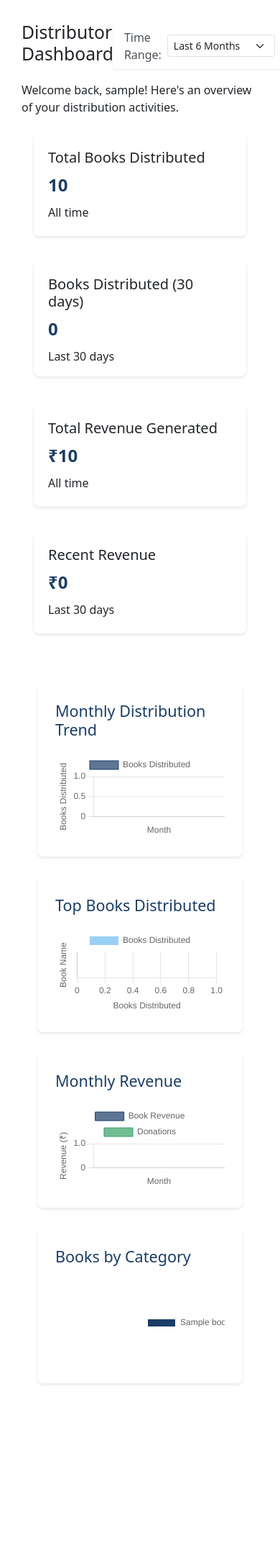
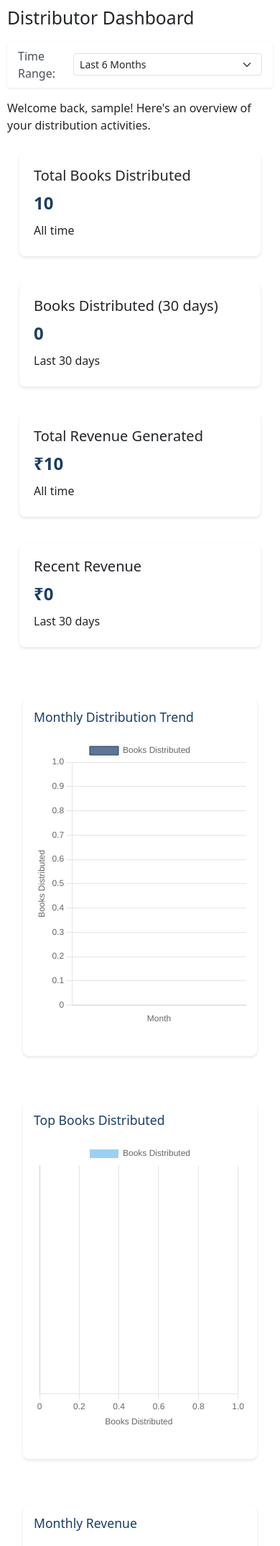
Before and after one commit to Ambuj03/BookStream-System, a Django app: page /home/dashboard/ in a window 390 px wide. Shown: the part 56-2204 px from the top of the page at 72% size. Before the commit the page ends 1980 px from the top, so only its background shows below. Run offline with Django 4.2, Linux system fonts and the light colour scheme; a user stored in the database is signed in; tables that the repository leaves empty hold one stand-in row (values such as "Sample post"); parts of the project's set-up code (start-up, migrations or seed data) failed here and were passed over; some libraries are stand-ins or nearby versions.

Commit message:
Fix: Made the dashboard page responsive

```diff
--- a/bm_app/static/bm_app/css/style.css
+++ b/bm_app/static/bm_app/css/style.css
@@ -138,3 +138,50 @@
     font-weight: 500;
     color: #495057;
 }
+
+/* Making the charts responsive for mobile phones*/
+
+.chart-wrapper {
+    position: relative;
+    height: 300px;
+    max-height: 500px;
+    margin: 0 auto;
+}
+
+@media (max-width: 768px) {
+    .chart-wrapper {
+        height: 400px;
+        margin-bottom: 25px;
+    }
+    .stat-value {
+        font-size: 1.5rem;
+    }
+    .dashboard-header {
+        flex-direction: column;
+        align-items: flex-start !important;
+    }
+    .filter-container {
+        margin-top: 10px;
+        width: 100%;
+    }
+    #timeFilter {
+        width: 100%;
+    }
+    .chart-container {
+        padding: 15px; /* More internal padding */
+        margin-bottom: 25px; /* Space between chart containers */
+    }
+
+    .stat-card {
+        margin-bottom: 15px; /* More space between stat cards */
+    }
+
+    .dashboard-container {
+        padding: 10px; /* Additional padding for the whole container */
+    }
+
+    h4 {
+        font-size: 1.1rem; /* Slightly smaller headings on mobile */
+        margin-bottom: 15px; /* More space below headings */
+    }
+}
--- a/bm_app/templates/bm_app/dashboard.html
+++ b/bm_app/templates/bm_app/dashboard.html
@@ -53,32 +53,40 @@
 
     <!-- Charts Row 1 -->
     <div class="row">
-        <div class="col-md-6">
+        <div class="col-md-6 col-12 mb-4">
             <div class="chart-container">
                 <h4>Monthly Distribution Trend</h4>
-                <canvas id="distributionChart" style="height: 280px;"></canvas>
+                <div class="chart-wrapper">
+                    <canvas id="distributionChart"></canvas>
+                </div>
             </div>
         </div>
-        <div class="col-md-6">
+        <div class="col-md-6 col-12 mb-4">
             <div class="chart-container">
                 <h4>Top Books Distributed</h4>
-                <canvas id="topBooksChart" style="height: 280px;"></canvas>
+                <div class="chart-wrapper">
+                    <canvas id="topBooksChart"></canvas>
+                </div>
             </div>
         </div>
     </div>
 
     <!-- Charts Row 2 -->
     <div class="row">
-        <div class="col-md-6">
+        <div class="col-md-6 col-12 mb-4">
             <div class="chart-container">
                 <h4>Monthly Revenue</h4>
-                <canvas id="revenueChart" style="height: 280px;"></canvas>
+                <div class="chart-wrapper">
+                    <canvas id="revenueChart"></canvas>
+                </div>
             </div>
         </div>
-        <div class="col-md-6">
+        <div class="col-md-6 col-12 mb-4">
             <div class="chart-container">
                 <h4>Books by Category</h4>
-                <canvas id="categoriesChart" style="height: 280px;"></canvas>
+                <div class="chart-wrapper">
+                    <canvas id="categoriesChart"></canvas>
+                </div>
             </div>
         </div>
     </div>
@@ -100,6 +108,13 @@
 
     // Initial load with default value (6 months)
     loadAllCharts(180);
+
+    // Add after your loadAllCharts(180) call
+    window.addEventListener('resize', function() {
+        setTimeout(function() {
+            loadAllCharts(document.getElementById('timeFilter').value);
+        }, 200);
+    });
 
     // Add event listener to the dropdown
     document.getElementById('timeFilter').addEventListener('change', function() {
@@ -131,8 +146,7 @@
                     data: data,
                     options: {
                         responsive: true,
-                        maintainAspectRatio: true,
-                        aspectRatio:2,
+                        maintainAspectRatio: false,
                         scales: {
                             y: {
                                 beginAtZero: true,
@@ -145,9 +159,15 @@
                                 title: {
                                     display: true,
                                     text: 'Month'
+                                },
+                                ticks: {
+                                    maxRotation: 90, // Better handling of labels on small screens
+                                    autoSkip: true,
+                                    maxTicksLimit: window.innerWidth < 768 ? 6 : 12 // Fewer ticks on mobile
                                 }
                             }
-                        }
+                        },
+
                     }
                 });
             })
@@ -174,8 +194,7 @@
                     data: data,
                     options: {
                         responsive: true,
-                        maintainAspectRatio: true,
-                        aspectRatio: 2,
+                        maintainAspectRatio: false,
                         plugins: {
                             legend: {
                                 position: 'right',
@@ -214,8 +233,7 @@
                     data: data,
                     options: {
                         responsive: true,
-                        maintainAspectRatio: true,
-                        aspectRatio: 2,
+                        maintainAspectRatio: false,
                         scales: {
                             y: {
                                 beginAtZero: true,
@@ -258,8 +276,7 @@
                     options: {
                         indexAxis: 'y', // This makes the bars horizontal
                         responsive: true,
-                        maintainAspectRatio: true,
-                        aspectRatio: 2,
+                        maintainAspectRatio: false,
                         scales: {
                             x: {
                                 beginAtZero: true,
@@ -269,9 +286,28 @@
                                 }
                             },
                             y: {
-                                title: {
-                                    display: true,
-                                    text: 'Book Name'
+                                ticks: {
+                                    // Add this for better text wrapping on y-axis labels
+                                    callback: function(value) {
+                                        // Limit to ~20 chars on mobile, more on desktop
+                                        const maxLength = window.innerWidth < 1400 ? 20 : 30;
+                                        const label = this.getLabelForValue(value);
+
+                                        if (label.length > maxLength) {
+                                            return label.substr(0, maxLength) + '...';
+                                        }
+                                        return label;
+                                    }
+                                }
+                            }
+                        },
+                        plugins: {
+                            tooltip: {
+                                callbacks: {
+                                    // Show full title in tooltip
+                                    title: function(context) {
+                                        return context[0].label;
+                                    }
                                 }
                             }
                         }
```
